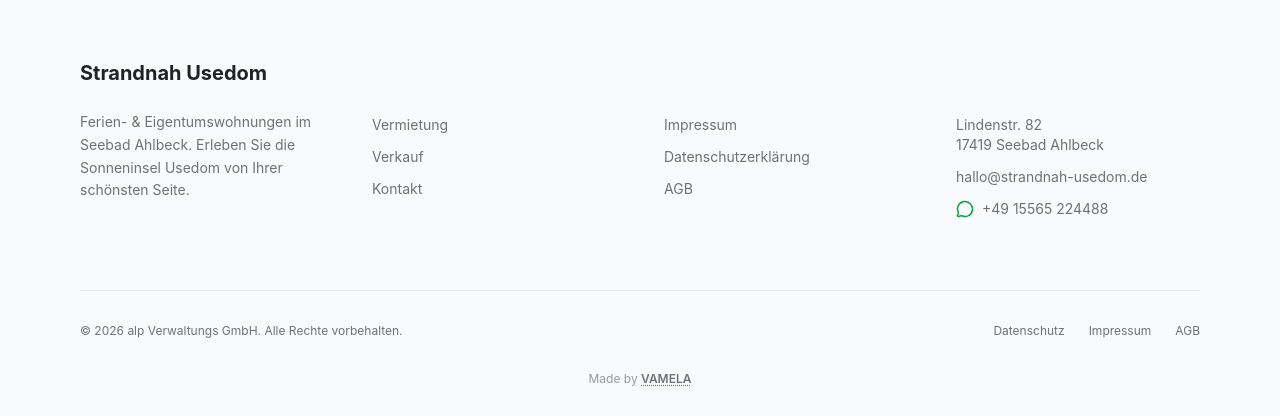
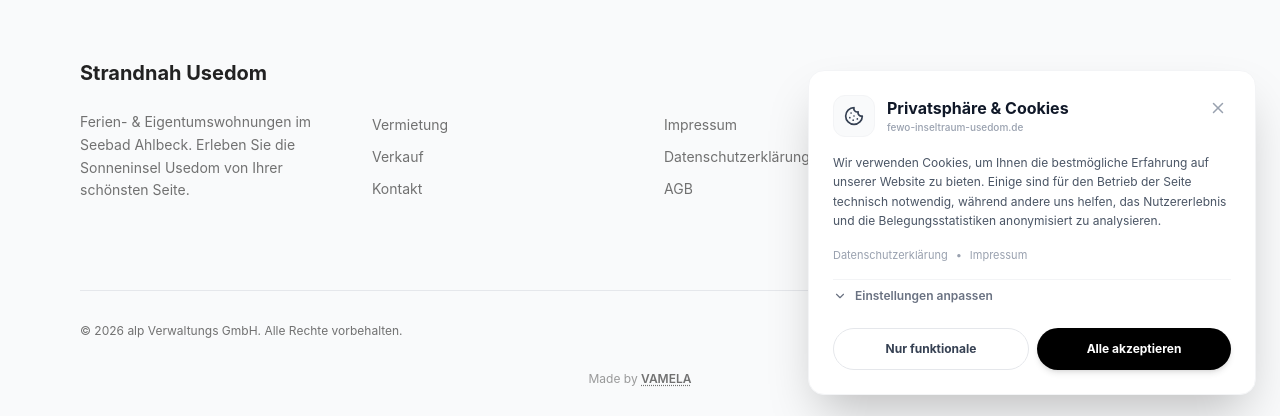
Before and after one commit to Ripptu/strandnah, a React (Vite) app: page /ferienwohnungen/1 in a window 1280 px wide. Shown: the part 381-797 px from the top of the page. Built offline with nearby package versions, Linux system fonts and the light colour scheme; no server answers; the database is empty.

Commit message:
feat: add cookie consent and update document UI
- Implement CookieConsent component and integration
- Enable PDF document visibility for both rentals and sales

```diff
--- a/src/App.tsx
+++ b/src/App.tsx
@@ -3,6 +3,7 @@ import { BrowserRouter as Router, Routes, Route, Navigate } from 'react-router-d
 import Navbar from './components/Navbar';
 import Footer from './components/Footer';
 import ScrollToTop from './components/ScrollToTop';
+import CookieConsent from './components/CookieConsent';
 import Home from './pages/Home';
 import Rentals from './pages/Rentals';
 import Sales from './pages/Sales';
@@ -68,6 +69,7 @@ export default function App() {
           </Routes>
         </main>
         <Footer />
+        <CookieConsent />
       </div>
     </Router>
   );
--- /dev/null
+++ b/src/components/CookieConsent.tsx
@@ -0,0 +1,196 @@
+import { useState, useEffect } from 'react';
+import { Link } from 'react-router-dom';
+import { motion, AnimatePresence } from 'motion/react';
+import { Cookie, X, ChevronDown, ChevronUp, Check } from 'lucide-react';
+
+interface CookiePreferences {
+  essential: boolean;
+  statistics: boolean;
+}
+
+export default function CookieConsent() {
+  const [isVisible, setIsVisible] = useState(false);
+  const [showDetails, setShowDetails] = useState(false);
+  const [preferences, setPreferences] = useState<CookiePreferences>({
+    essential: true,
+    statistics: false,
+  });
+
+  useEffect(() => {
+    // Check if user has already made a choice
+    const savedConsent = localStorage.getItem('fewo-cookie-consent');
+    if (!savedConsent) {
+      // Delay showing the banner slightly for a more premium experience
+      const timer = setTimeout(() => {
+        setIsVisible(true);
+      }, 1000);
+      return () => clearTimeout(timer);
+    }
+  }, []);
+
+  const handleAcceptAll = () => {
+    const allAccepted = { essential: true, statistics: true };
+    localStorage.setItem('fewo-cookie-consent', JSON.stringify(allAccepted));
+    setIsVisible(false);
+    // Execute event in case other components need to know
+    window.dispatchEvent(new Event('cookie-consent-updated'));
+  };
+
+  const handleAcceptEssential = () => {
+    const onlyEssential = { essential: true, statistics: false };
+    localStorage.setItem('fewo-cookie-consent', JSON.stringify(onlyEssential));
+    setIsVisible(false);
+    window.dispatchEvent(new Event('cookie-consent-updated'));
+  };
+
+  const handleSaveSelection = () => {
+    localStorage.setItem('fewo-cookie-consent', JSON.stringify(preferences));
+    setIsVisible(false);
+    window.dispatchEvent(new Event('cookie-consent-updated'));
+  };
+
+  const toggleStatistic = () => {
+    setPreferences(prev => ({ ...prev, statistics: !prev.statistics }));
+  };
+
+  return (
+    <AnimatePresence>
+      {isVisible && (
+        <motion.div
+          initial={{ opacity: 0, y: 100, scale: 0.95 }}
+          animate={{ opacity: 1, y: 0, scale: 1 }}
+          exit={{ opacity: 0, y: 100, scale: 0.95 }}
+          transition={{ type: 'spring', damping: 25, stiffness: 150 }}
+          className="fixed bottom-6 right-6 left-6 md:left-auto md:max-w-md bg-white border border-gray-100 rounded-2xl shadow-2xl z-[9999] overflow-hidden"
+          id="cookie-consent-banner"
+        >
+          {/* Main Container */}
+          <div className="p-6 flex flex-col gap-4">
+            {/* Header */}
+            <div className="flex items-start justify-between">
+              <div className="flex items-center gap-3">
+                <div className="p-2.5 bg-gray-50 rounded-xl border border-gray-100 flex items-center justify-center">
+                  <Cookie className="h-5 w-5 text-gray-700" />
+                </div>
+                <div>
+                  <h3 className="font-bold text-gray-900 text-sm md:text-base">Privatsphäre & Cookies</h3>
+                  <p className="text-[10px] text-gray-400 font-medium">fewo-inseltraum-usedom.de</p>
+                </div>
+              </div>
+              <button
+                onClick={handleAcceptEssential}
+                className="text-gray-400 hover:text-gray-600 transition-colors p-1"
+                title="Nur essentielle akzeptieren"
+              >
+                <X size={18} />
+              </button>
+            </div>
+
+            {/* Description */}
+            <div className="text-xs text-gray-600 leading-relaxed font-normal">
+              Wir verwenden Cookies, um Ihnen die bestmögliche Erfahrung auf unserer Website zu bieten. Einige sind für den Betrieb der Seite technisch notwendig, während andere uns helfen, das Nutzererlebnis und die Belegungsstatistiken anonymisiert zu analysieren.
+            </div>
+
+            {/* Link to Policy */}
+            <div className="flex gap-2 text-[11px] text-gray-400">
+              <Link to="/datenschutz" className="hover:text-black hover:underline transition-colors">Datenschutzerklärung</Link>
+              <span>•</span>
+              <Link to="/impressum" className="hover:text-black hover:underline transition-colors">Impressum</Link>
+            </div>
+
+            {/* Detail Settings Accordion */}
+            <div className="border-t border-gray-100 pt-2">
+              <button
+                type="button"
+                onClick={() => setShowDetails(!showDetails)}
+                className="flex items-center gap-2 text-xs text-gray-500 hover:text-black transition-colors font-semibold"
+              >
+                {showDetails ? <ChevronUp size={14} /> : <ChevronDown size={14} />}
+                Einstellungen anpassen
+              </button>
+
+              <AnimatePresence>
+                {showDetails && (
+                  <motion.div
+                    initial={{ height: 0, opacity: 0 }}
+                    animate={{ height: 'auto', opacity: 1 }}
+                    exit={{ height: 0, opacity: 0 }}
+                    transition={{ duration: 0.2 }}
+                    className="overflow-hidden mt-3 flex flex-col gap-3"
+                  >
+                    {/* Essential (Required) */}
+                    <div className="flex justify-between items-start p-2.5 bg-gray-50 rounded-xl border border-gray-100">
+                      <div className="flex-grow pr-4">
+                        <div className="flex items-center gap-1.5">
+                          <span className="font-bold text-xs text-gray-800">Essenziell</span>
+                          <span className="bg-gray-200 text-[10px] text-gray-600 px-1.5 py-0.5 rounded font-bold uppercase tracking-wider scale-90">Erforderlich</span>
+                        </div>
+                        <p className="text-[11px] text-gray-500 mt-0.5 leading-relaxed">
+                          Unverzichtbare Cookies für die Seitennavigation, Buchungsanfragen und Sicherheitsfeatures.
+                        </p>
+                      </div>
+                      <div className="h-5 w-5 rounded-md bg-gray-200 flex items-center justify-center text-gray-600">
+                        <Check size={12} className="stroke-[3]" />
+                      </div>
+                    </div>
+
+                    {/* Statistics */}
+                    <div className="flex justify-between items-start p-2.5 bg-white border border-gray-100 rounded-xl hover:bg-gray-50 transition-colors cursor-pointer" onClick={toggleStatistic}>
+                      <div className="flex-grow pr-4">
+                        <span className="font-bold text-xs text-gray-800">Statistiken & Analyse</span>
+                        <p className="text-[11px] text-gray-500 mt-0.5 leading-relaxed">
+                          Ermöglicht uns, die Seitenbesuche und das Buchungsverhalten anonymisiert auszuwerten, um unsere Angebote stetig zu verbessern.
+                        </p>
+                      </div>
+                      <button
+                        type="button"
+                        className={`h-5 w-10 flex items-center rounded-full transition-colors flex-shrink-0 relative ${preferences.statistics ? 'bg-black' : 'bg-gray-200'}`}
+                      >
+                        <span className={`h-4 w-4 rounded-full bg-white transition-all absolute left-0.5 shadow-sm ${preferences.statistics ? 'translate-x-5' : ''}`}></span>
+                      </button>
+                    </div>
+                  </motion.div>
+                )}
+              </AnimatePresence>
+            </div>
+
+            {/* Action Buttons */}
+            <div className="flex flex-col sm:flex-row gap-2 mt-2">
+              {showDetails ? (
+                <>
+                  <button
+                    onClick={handleSaveSelection}
+                    className="flex-1 bg-black hover:bg-gray-900 text-white font-bold text-xs py-3 rounded-full transition-all active:scale-95 shadow-sm"
+                  >
+                    Auswahl speichern
+                  </button>
+                  <button
+                    onClick={handleAcceptAll}
+                    className="flex-1 bg-gray-100 hover:bg-gray-200 text-gray-800 font-bold text-xs py-3 rounded-full transition-all active:scale-95 border border-gray-200"
+                  >
+                    Alle erlauben
+                  </button>
+                </>
+              ) : (
+                <>
+                  <button
+                    onClick={handleAcceptEssential}
+                    className="flex-1 bg-white hover:bg-gray-50 text-gray-700 font-bold text-xs py-3 rounded-full transition-all active:scale-95 border border-gray-200 order-2 sm:order-1"
+                  >
+                    Nur funktionale
+                  </button>
+                  <button
+                    onClick={handleAcceptAll}
+                    className="flex-1 bg-black hover:bg-gray-900 text-white font-bold text-xs py-3 rounded-full transition-all active:scale-95 shadow-md order-1 sm:order-2"
+                  >
+                    Alle akzeptieren
+                  </button>
+                </>
+              )}
+            </div>
+          </div>
+        </motion.div>
+      )}
+    </AnimatePresence>
+  );
+}
--- a/src/pages/AdminDashboard.tsx
+++ b/src/pages/AdminDashboard.tsx
@@ -729,7 +729,7 @@ export default function AdminDashboard() {
                 </div>
               </div>
 
-              {formData.type === 'sale' && (
+              {(formData.type === 'sale' || formData.type === 'rental') && (
                 <div>
                   <label className="block text-xs font-bold uppercase mb-1">PDF Dokumente (z.B. Grundriss)</label>
                   <div className="flex gap-2 mb-2">
--- a/src/pages/ListingDetail.tsx
+++ b/src/pages/ListingDetail.tsx
@@ -331,7 +331,7 @@ export default function ListingDetail() {
               )}
             </div>
 
-            {listing.type === 'sale' && listing.pdfLinks && listing.pdfLinks.length > 0 && (
+            {listing.pdfLinks && listing.pdfLinks.length > 0 && (
               <div className="py-8 border-b border-border-light">
                 <h3 className="text-xl font-bold mb-6">Dokumente & Grundrisse</h3>
                 <div className="flex flex-col gap-3 max-w-md">
```
